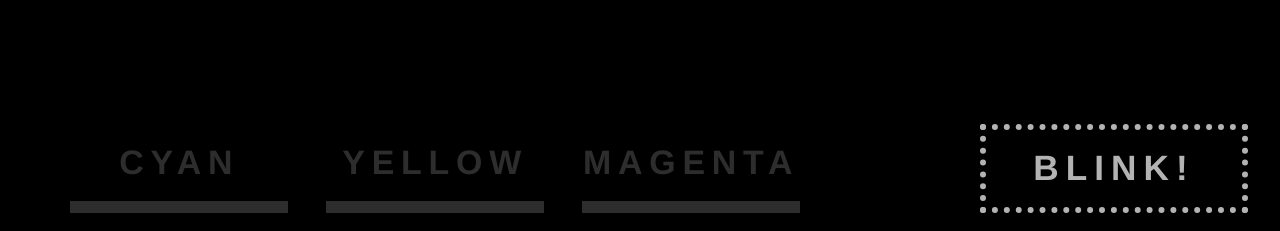
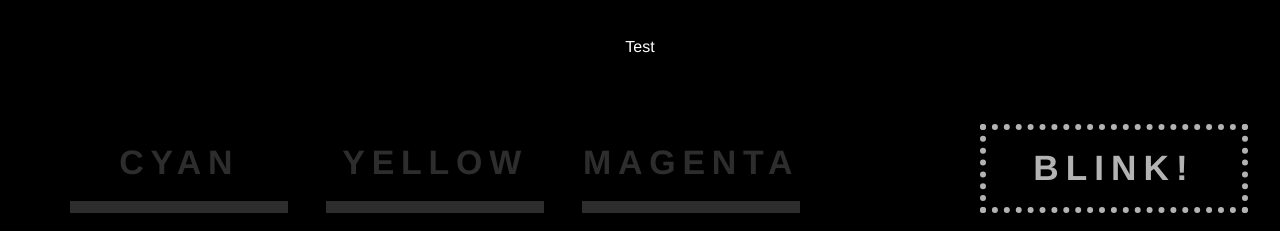
Before and after one commit to ahshra/ahshra.github.io, a Jekyll site: the page built from Javascript_Blink_Project/index.html, in a window 1280 px wide. Shown: the top 231 px of the page. Built offline with Jekyll 4.4.1, drawn with Linux system fonts in a browser that asks for light colours; nearby versions of some CDN libraries.

Commit message:
Update index.html

```diff
--- a/Javascript_Blink_Project/index.html
+++ b/Javascript_Blink_Project/index.html
@@ -15,7 +15,11 @@ permalink: Javascript_Blink_Project/index.html
 <body>
 
   <div>
-    <p> permalink: index.html </p>
+    <p>
+      <font color="white">
+        Test
+       </font>
+    <p>
   </div>
 
   <div class="color-picker">
```
